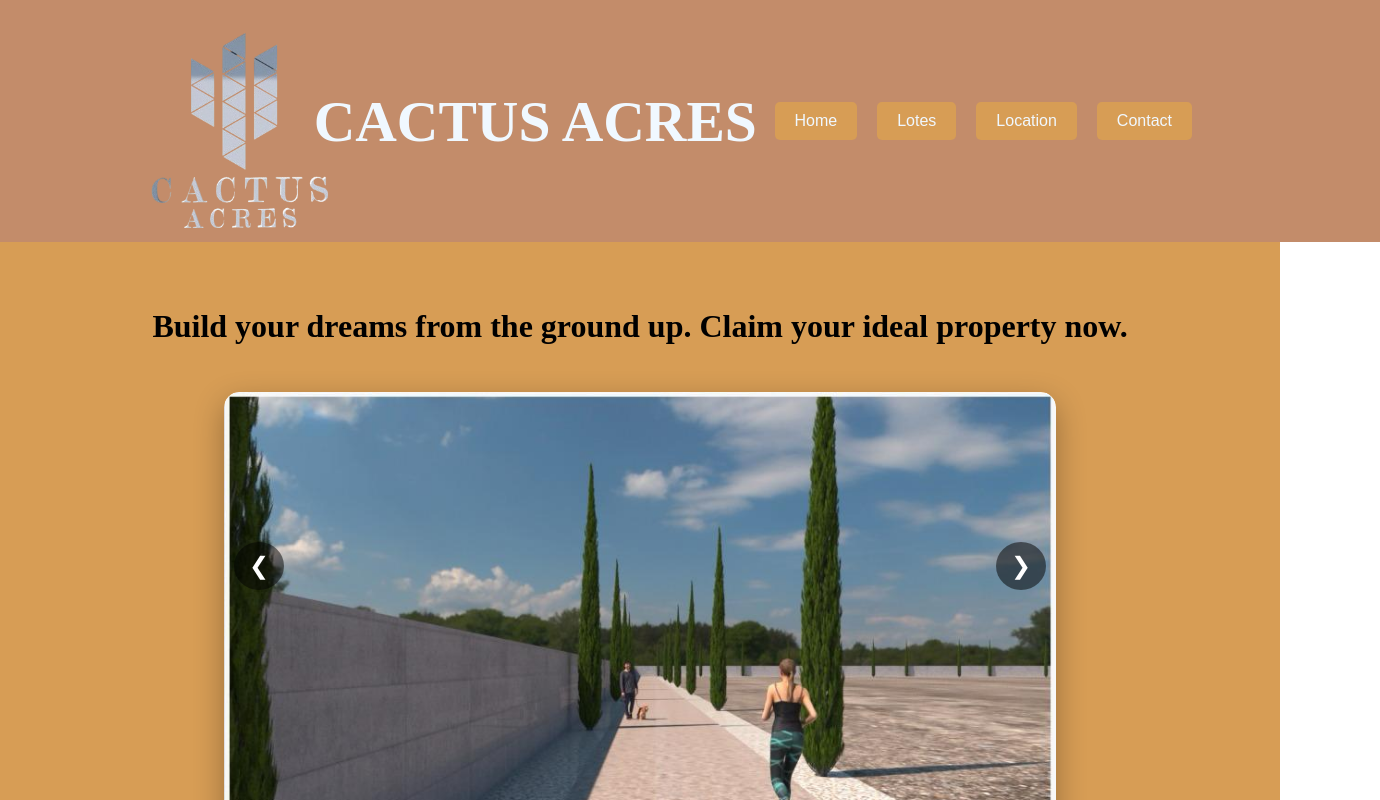
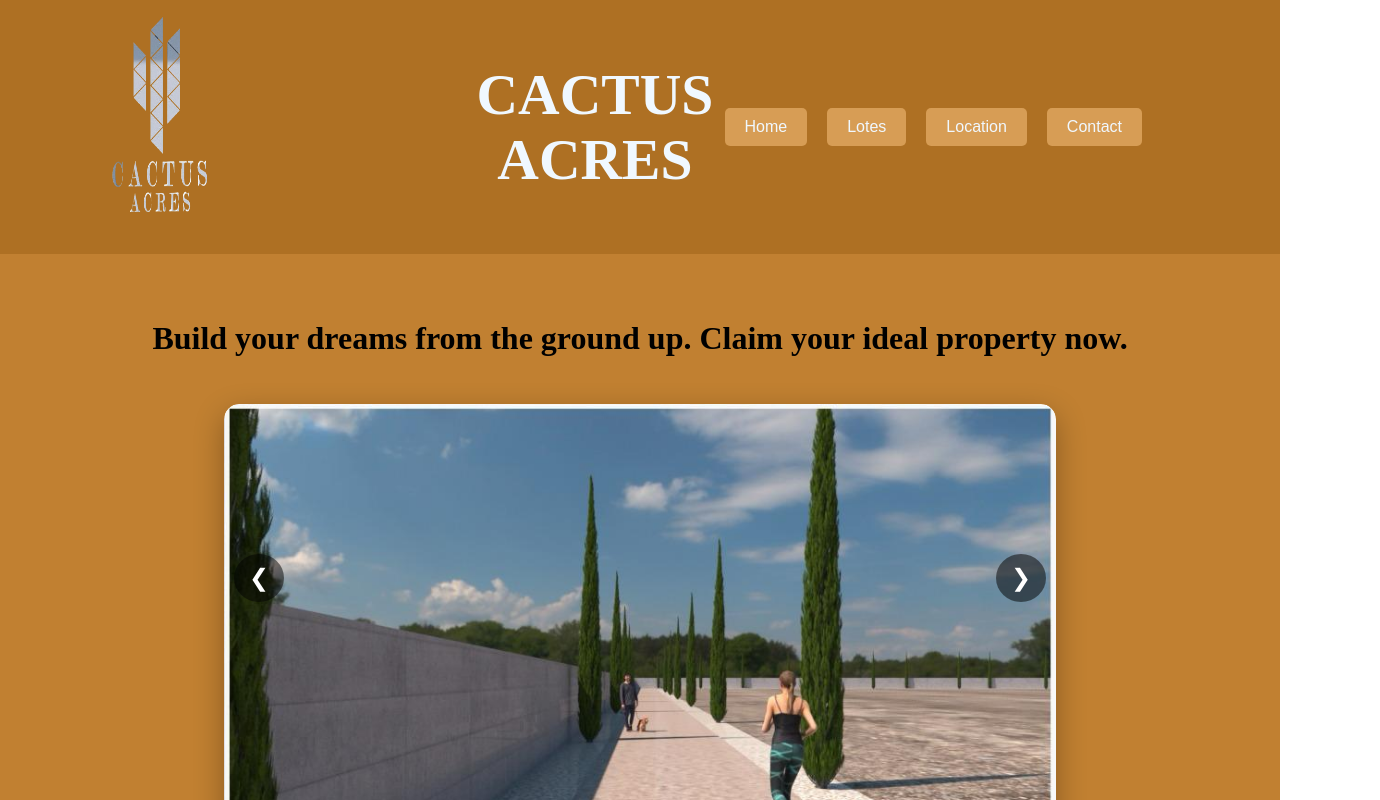
Before and after one commit to Rafa-Pinon/cactus-acres, a React (Vite) app: page / in a window 1280 px wide. Shown: the top 800 px of the page, 1380 px wide, since content can reach past the window. Built offline with nearby package versions, Linux system fonts and the light colour scheme.

Commit message:
cambios de estilos uno

```diff
--- a/src/App.css
+++ b/src/App.css
@@ -7,7 +7,7 @@ body {
   align-items: center;
   justify-content: space-between;
   width: 100%;
-  background-color: #c38c6a;
+  background-color: #ae7023;
   flex-grow: 1;
 }
 
@@ -94,32 +94,33 @@ body {
 
   .logo {
     margin: 0 auto;
-    padding-left: 10%;
+
   }
 
   .logo img {
-    height: 100px;
+    width:100%;
   }
 
   .menu-icon {
     display: block;
-    font-size: 24px;
+    font-size: 50px;
     cursor: pointer;
     background: none;
     border: none;
     color: white;
     position: absolute;
-    right: 15px;
+    right: 30px;
+    margin-top: -50%;
   }
 
   .mobile-menu {
     display: none;
     flex-direction: column;
-    background-color: #c38c6a;
+    background-color: #ae7023;
     position: absolute;
-    top: 60px;
+     top: 60px;
     right: 15px;
-    width: 200px;
+    width: 100px;
     text-align: center;
     box-shadow: 0px 4px 8px rgba(0, 0, 0, 0.2);
     border-radius: 10px;
@@ -129,7 +130,7 @@ body {
     display: block;
     width: 100%;
     padding: 15px;
-    background-color: #d79d55;
+    background-color: #76460c;
     border-bottom: 1px solid white;
   }
 
@@ -138,10 +139,44 @@ body {
   }
 
   .mobile-menu .button:hover {
-    background-color: goldenrod;
+    background-color: rgb(145, 112, 29);
   }
 
   .show-menu {
     display: flex;
   }
 }
+@media (max-width: 1024px) and (max-height: 480px) {
+  .cabeza {
+    display: flex;
+    justify-content: space-between; /* Alinea los elementos a los extremos */
+    align-items: center;
+
+  }
+  .logo img {
+    width:100%;
+  }
+
+  .nombre {
+    display: none !important;
+  }
+
+  .button-container {
+    display: flex;
+    justify-content: flex-end; /* Alinea los botones a la derecha */
+    gap: 0px;
+   padding-left: 50%;
+  }
+
+  .button {
+    font-size: 15px;
+    padding: 8px 15px;
+  }
+
+  .menu-icon {
+    font-size: 40px;
+    right: 20px;
+    margin-top: 0;
+  }
+
+}
--- a/src/slider.css
+++ b/src/slider.css
@@ -1,71 +1,5 @@
-body {
-  margin: 0;
-}
-
-.cabeza {
-  display: flex;
-  align-items: center;
-  justify-content: space-between;
-  width: 100%;
-  background-color: #c38c6a;
-  padding: 50px;
-  height: auto;
-  flex-grow: 1;
-}
-
-.logo {
-  position: absolute;
-  left: 20px;
-  margin-left: 7%;
-  top: 2%;
-  /* transform: translateY(-50%); */
-}
-
-.logo img {
-  height: 250px;
-  max-width: 100%;
-}
-
-.nombre {
-  color: aliceblue;
-  font-size: 180%;
-  font-weight: bold;
-  text-align: center;
-  flex-grow: 1;
-  margin: 0 auto;
-  padding-left: 20%;
-}
-
-.button-container {
-  display: flex;
-  justify-content: flex-end;
-  align-items: center;
-  margin-right: 10%;
-}
-
-.button {
-  padding: 10px 20px;
-  font-size: 16px;
-  color: aliceblue;
-  background-color: #d79d55;
-  border: none;
-  border-radius: 5px;
-  cursor: pointer;
-  transition: background-color 0.3s;
-  margin: 0 10px;
-}
-
-.button:hover {
-  background-color: goldenrod;
-  color: black;
-}
-
-.button:active {
-  background-color: #A67843;
-}
-
 .todoslider {
-  background-color: #d79d55;
+  background-color: #c18031;
   bottom: 0;
   left: 0;
   width: 100%;
@@ -163,21 +97,26 @@ body {
 @media (max-width: 768px) {
   .todoslider {
     padding-top: 10%;
-    padding-bottom: 50%;
+    padding-bottom: 40%;
+  }
+  .anuncios {
+    font-size: 80%;
   }
   .prev {
-    margin-top: 50%;
+    margin-top: 45%;
      left: 10px;
      font-size: 15px;
    }
 
    .next {
-     margin-top: 50%;
+     margin-top: 45%;
      right: 10px;
      font-size: 15px;
    }
-  .slider-container {
-    width: 500px;
+   .slider-container {
+    width: 100%;
+    max-width: 100%;
+
   }
   .slider-image {
     max-height: 250px;
@@ -192,3 +131,24 @@ body {
     font-size: 14px;
   }
 }
+@media (max-width: 1024px) and (max-height: 480px) {
+
+  .slider-container {
+    width: 85%;
+    max-width: 600px; /* Ajusta el tamaño del slider en horizontal */
+  }
+
+  .slider-image {
+    max-height: 300px; /* Evita que las imágenes sean demasiado grandes */
+  }
+
+  .prev, .next {
+    font-size: 18px;
+    padding: 8px;
+  }
+
+  .mobile-menu {
+    width: 130px;
+    top: 50px;
+  }
+}
```
